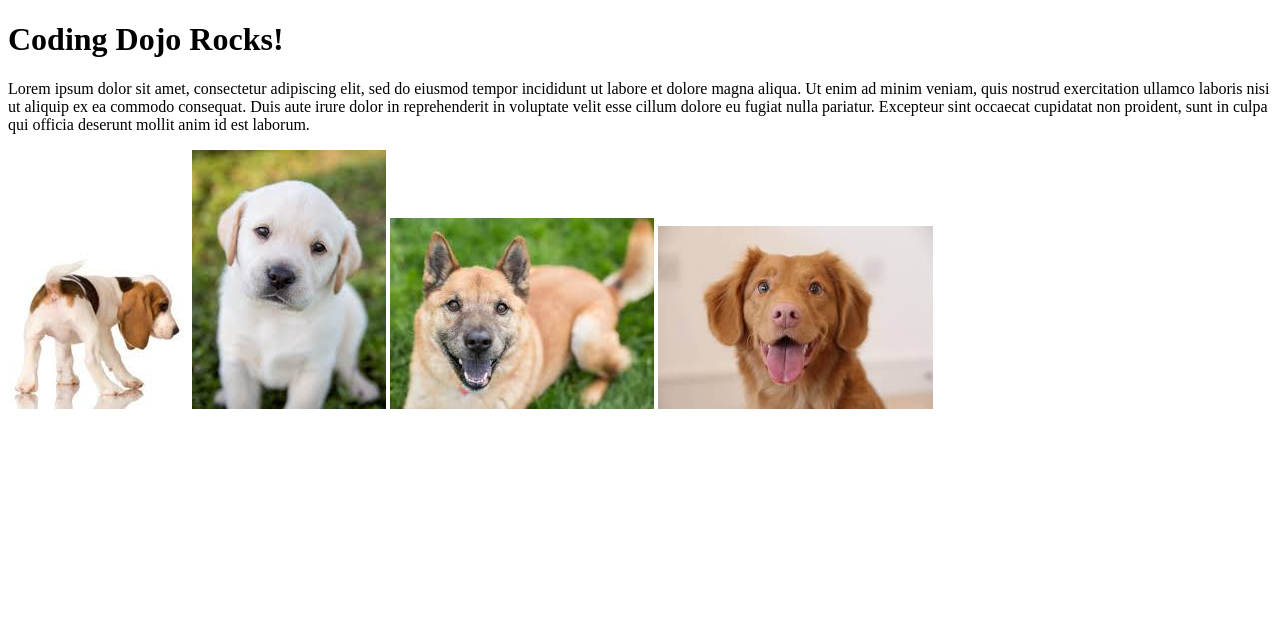
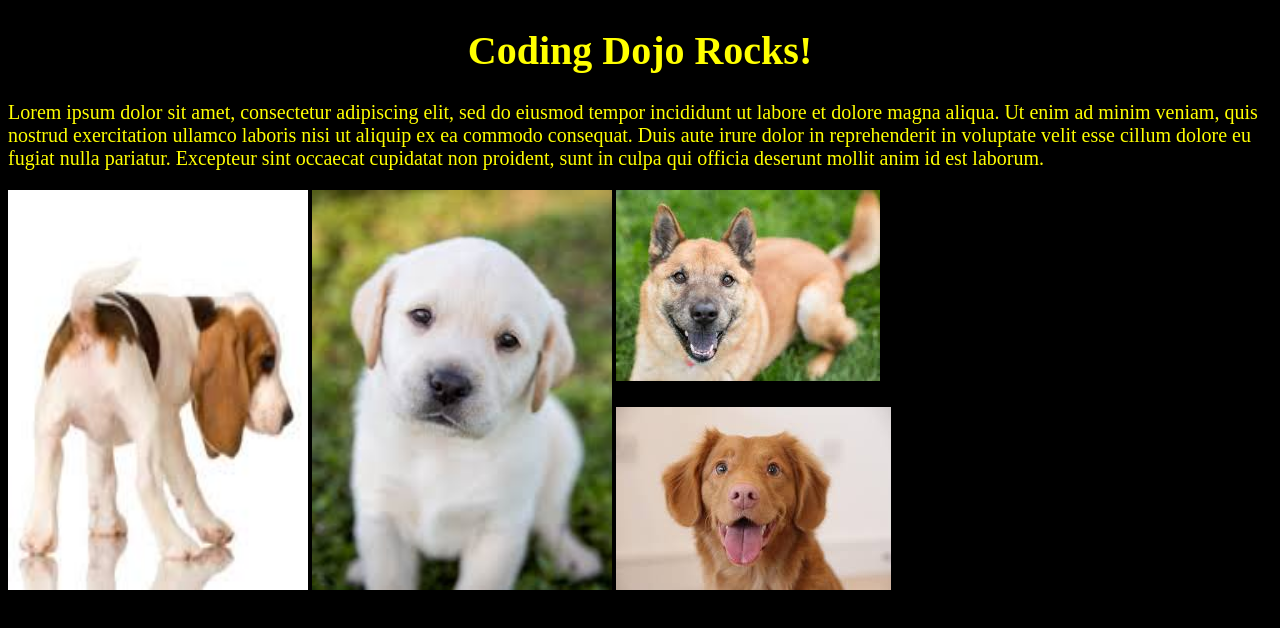
Before and after one commit to Nordcoder0101/branching-and-merging, a plain HTML site: page index.html in a window 1280 px wide. Drawn offline with Linux system fonts and the light colour scheme.

Commit message:
css complete on new branch

```diff
--- a/index.html
+++ b/index.html
@@ -8,14 +8,14 @@
   <link rel="stylesheet" type="text/css" media="screen" href="style.css" />
 </head>
 <body>
-  <h1>Coding Dojo Rocks!</h1>
-  <p>Lorem ipsum dolor sit amet, consectetur adipiscing elit, sed do eiusmod tempor incididunt ut labore et dolore magna
+  <h1 class="header">Coding Dojo Rocks!</h1>
+  <p class="content">Lorem ipsum dolor sit amet, consectetur adipiscing elit, sed do eiusmod tempor incididunt ut labore et dolore magna
   aliqua. Ut enim ad minim veniam, quis nostrud exercitation ullamco laboris nisi ut aliquip ex ea commodo consequat.
   Duis aute irure dolor in reprehenderit in voluptate velit esse cillum dolore eu fugiat nulla pariatur. Excepteur sint
   occaecat cupidatat non proident, sunt in culpa qui officia deserunt mollit anim id est laborum.</p>
-  <img src="images/dog1.jpeg">
-  <img src="images/dog2.jpeg">
-  <img src="images/dog3.jpeg">
-  <img src="images/dog4.jpeg">
+  <img src="images/dog1.jpeg" class="dog1">
+  <img src="images/dog2.jpeg" class="dog2">
+  <img src="images/dog3.jpeg" class="dog3">
+  <img src="images/dog4.jpeg" class="dog4">
 </body>
 </html>
--- a/style.css
+++ b/style.css
@@ -0,0 +1,30 @@
+body{
+  position: relative;
+  background-color: black;
+}
+
+.header{
+  color: yellow;
+  background-color: black;
+  font-size: 40px;
+  text-align: center
+
+}
+
+.content{
+  font-size: 20px;
+  color: yellow;
+}
+
+.dog1{
+  width: 300px;
+  height: 400px;
+}
+
+.dog2{
+  width: 300px;
+}
+
+.dog3{
+position: absolute;
+}
```
